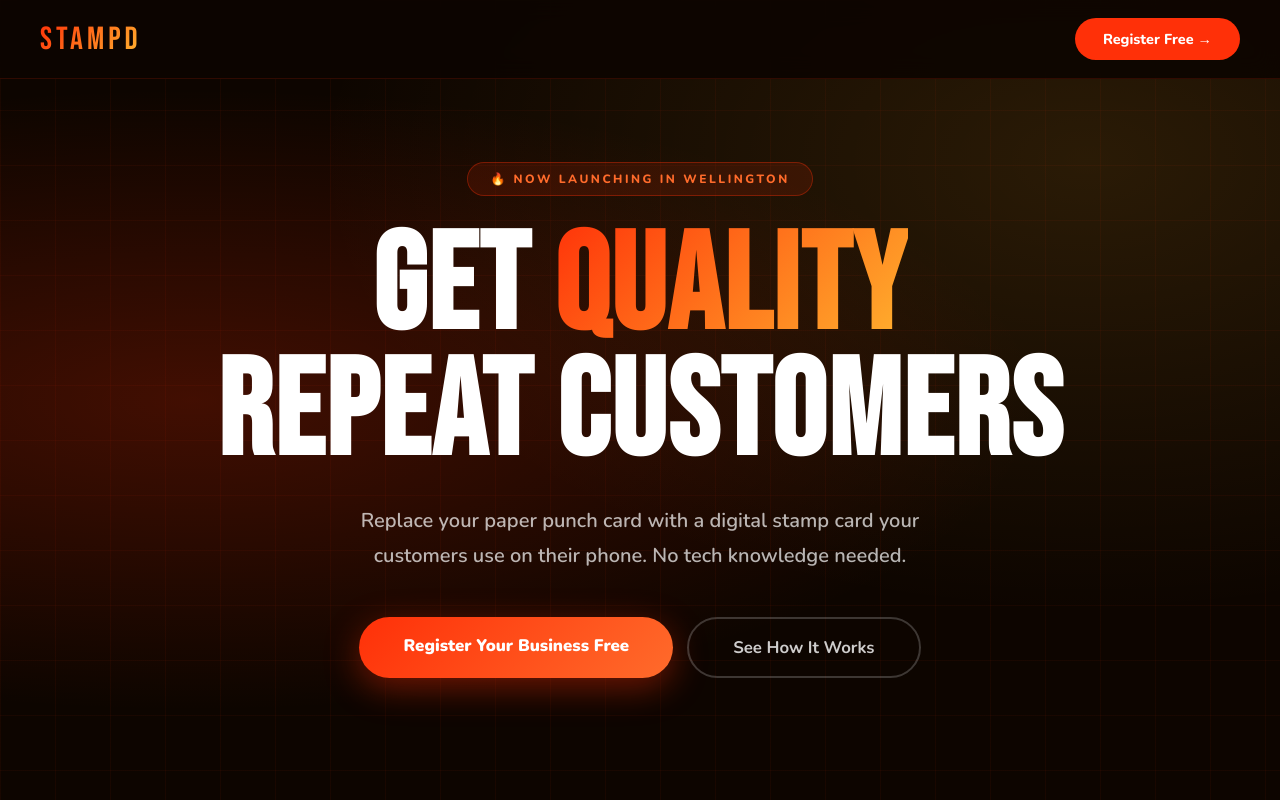
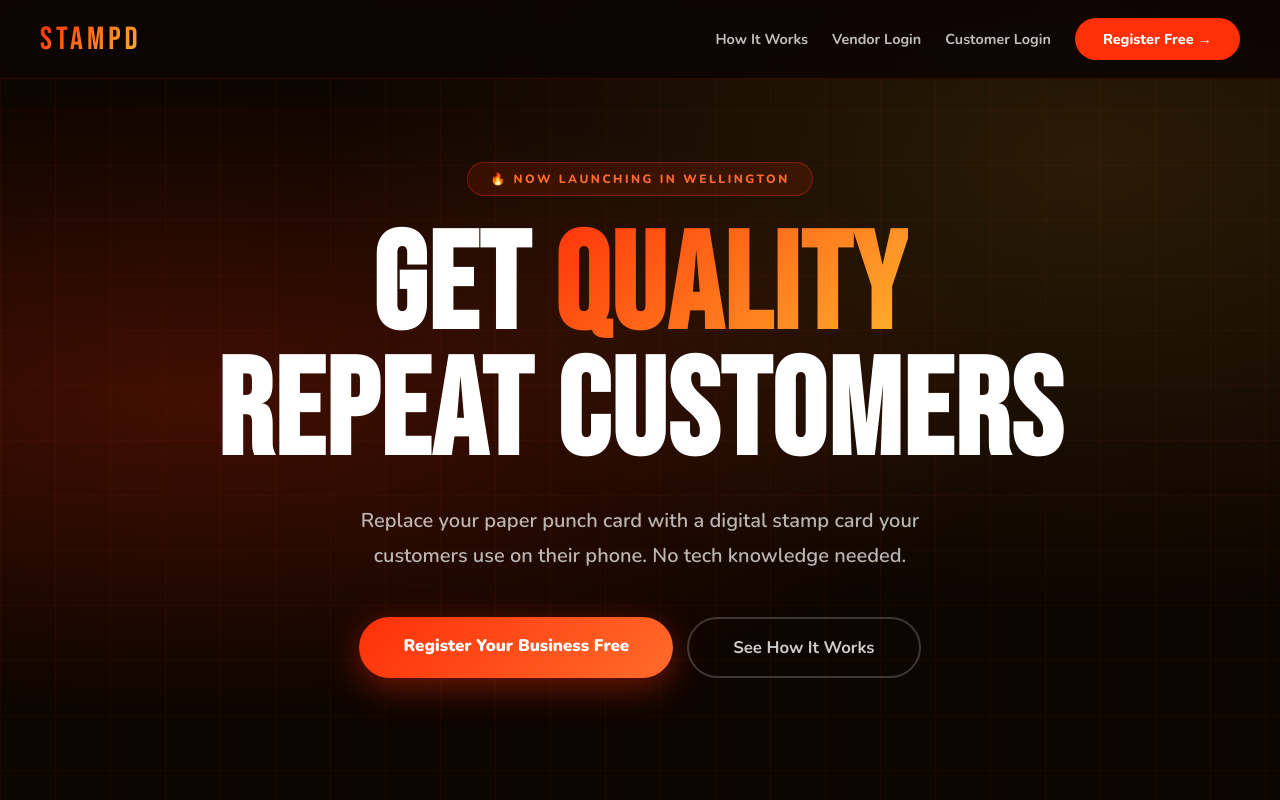
Before and after one commit to shalininig/Stampd, a plain HTML site: page public/index.html in a window 1280 px wide. Shown: the top 800 px of the page. Drawn offline with nearby package versions, Linux system fonts and the light colour scheme.

Commit message:
Update navigation links and logo in index.html

```diff
--- a/public/index.html
+++ b/public/index.html
@@ -97,8 +97,13 @@
 </head>
 <body>
 <nav>
-  <div class="logo">STAMPD</div>
-  <a href="#register" class="nav-cta">Register Free →</a>
+ <a href="index.html" class="logo" style="text-decoration:none">STAMPD</a>
+  <div class="nav-links" style="display:flex;align-items:center;gap:24px;flex-wrap:wrap">
+    <a href="#how" style="color:rgba(255,255,255,0.75);text-decoration:none;font-weight:700;font-size:0.9rem">How It Works</a>
+    <a href="vendor-login.html" style="color:rgba(255,255,255,0.75);text-decoration:none;font-weight:700;font-size:0.9rem">Vendor Login</a>
+    <a href="login.html" style="color:rgba(255,255,255,0.75);text-decoration:none;font-weight:700;font-size:0.9rem">Customer Login</a>
+    <a href="#register" class="nav-cta">Register Free →</a>
+  </div>
 </nav>
 
 <section class="hero">
```
